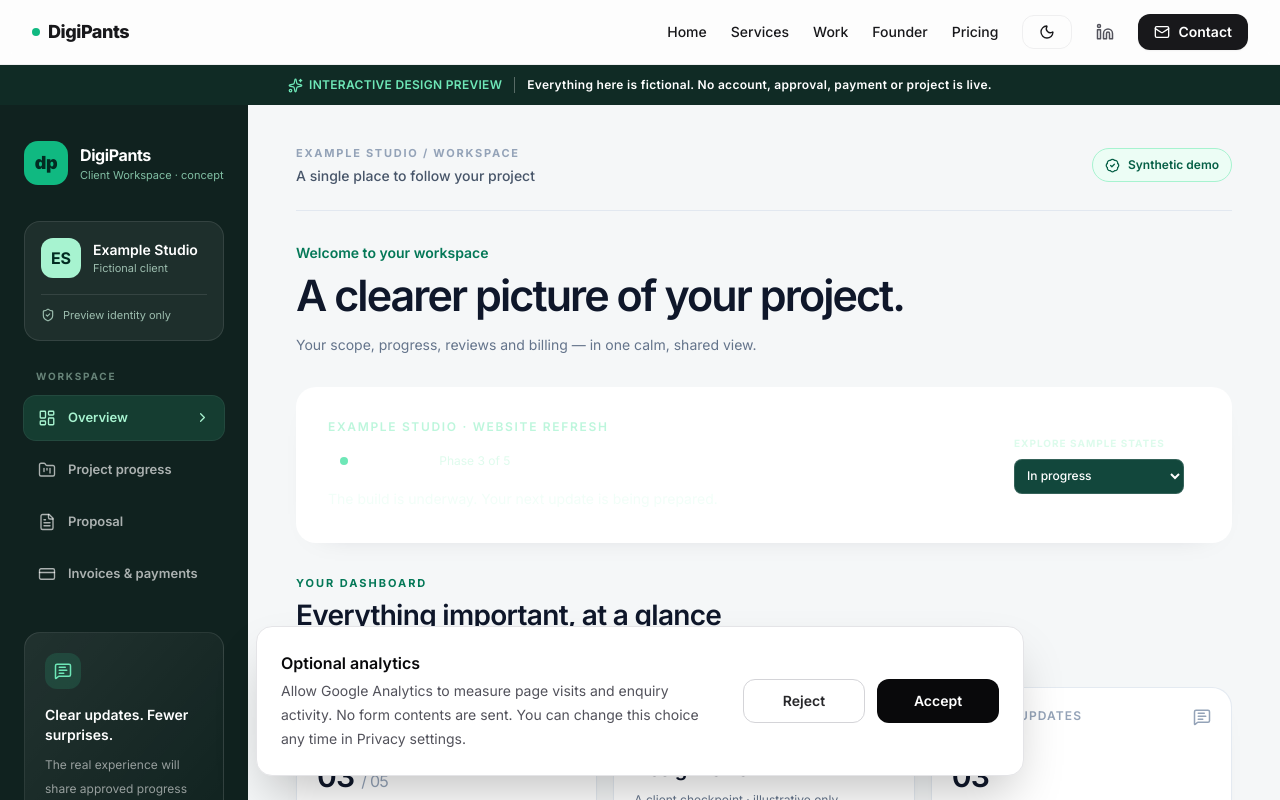
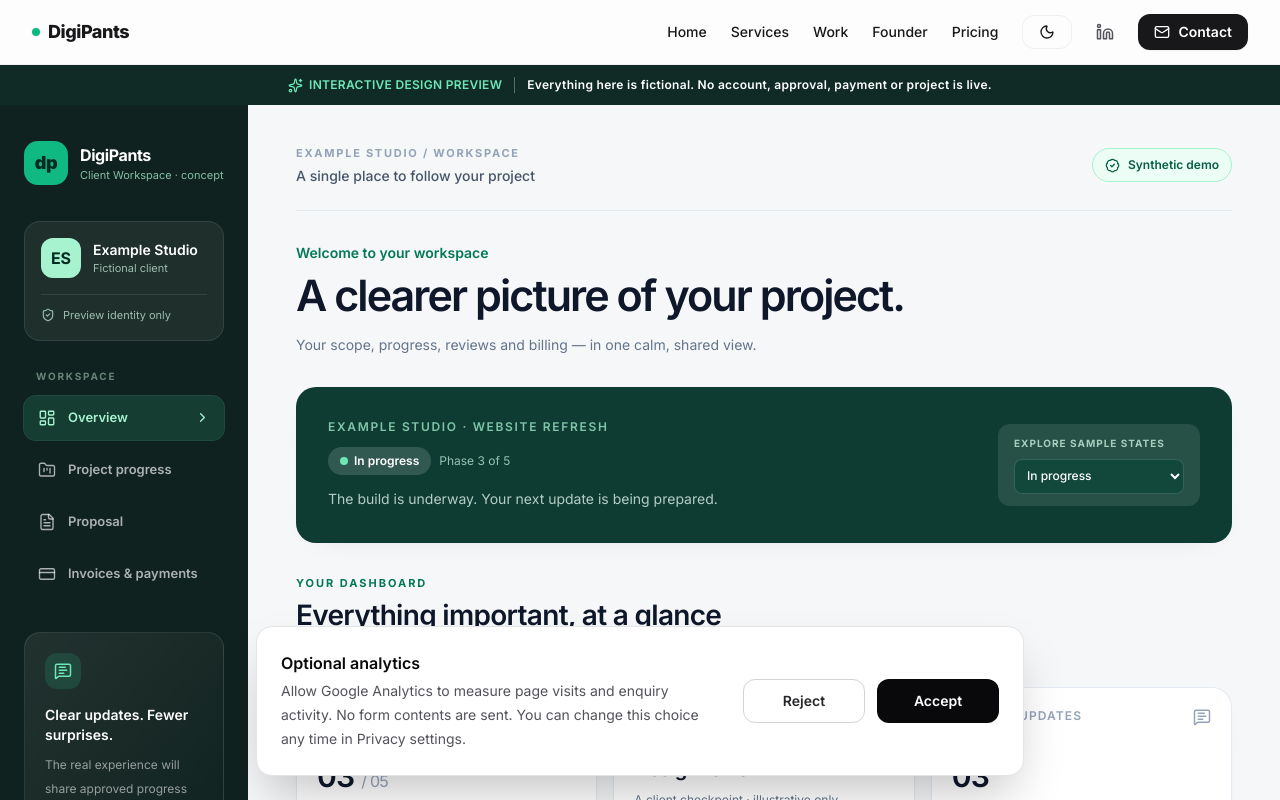
Before and after one commit to digipants/digipants-next, a Next.js app: page /workspace-preview in a window 1280 px wide. Shown: the top 800 px of the page. Built offline with nearby package versions, Linux system fonts and the light colour scheme.

Commit message:
fix(preview): avoid nested main landmark and keep hero contrast consistent

```diff
--- a/app/workspace-preview/WorkspacePreview.tsx
+++ b/app/workspace-preview/WorkspacePreview.tsx
@@ -5,7 +5,7 @@ import {
   ArrowRight, ArrowUpRight, BadgeCheck, CalendarDays, Check, CheckCircle2,
   ChevronRight, CircleHelp, Clock3, CreditCard, FileCheck2, FileText,
   FolderKanban, LayoutDashboard, LockKeyhole, MessageSquareText, Receipt,
-  ShieldCheck, Sparkles, WalletCards,
+  ShieldCheck, Sparkles,
 } from "lucide-react";
 
 type Section = "overview" | "progress" | "proposal" | "billing";
@@ -234,7 +234,7 @@ export default function WorkspacePreview() {
         </div>
         <p className="mt-7 hidden text-[11px] text-white/35 lg:block">Illustrative concept · not connected</p>
       </aside>
-      <main className="min-w-0 px-4 pb-16 pt-7 sm:px-7 lg:px-10 lg:pt-10 xl:px-12">
+      <div className="min-w-0 px-4 pb-16 pt-7 sm:px-7 lg:px-10 lg:pt-10 xl:px-12">
         <div className="flex flex-wrap items-center justify-between gap-3 border-b border-slate-200 pb-6 dark:border-slate-800">
           <div><p className="text-[11px] font-bold uppercase tracking-[.16em] text-slate-400">EXAMPLE STUDIO / WORKSPACE</p><p className="mt-1 text-sm font-medium text-slate-600 dark:text-slate-300">A single place to follow your project</p></div>
           <span className="inline-flex items-center gap-2 rounded-full border border-emerald-200 bg-emerald-50 px-3 py-2 text-xs font-semibold text-emerald-800 dark:border-emerald-800 dark:bg-emerald-950 dark:text-emerald-300"><BadgeCheck size={15}/> Synthetic demo</span>
@@ -242,7 +242,7 @@ export default function WorkspacePreview() {
         <div className="mt-8 flex flex-wrap items-start justify-between gap-5">
           <div><p className="text-sm font-semibold text-emerald-700 dark:text-emerald-300">Welcome to your workspace</p><h1 className="mt-2 max-w-2xl text-[30px] font-semibold leading-[1.12] tracking-[-.045em] text-slate-900 dark:text-white sm:text-[43px]">A clearer picture of your project.</h1><p className="mt-3 max-w-2xl text-sm leading-7 text-slate-500 dark:text-slate-400">Your scope, progress, reviews and billing — in one calm, shared view.</p></div>
         </div>
-        <Card className="mt-7 overflow-hidden !border-0 bg-[#0e3c32] p-6 text-white dark:bg-[#0e3c32] sm:p-8">
+        <Card className="mt-7 overflow-hidden !border-0 !bg-[#0e3c32] p-6 text-white sm:p-8">
           <div className="flex flex-col justify-between gap-5 sm:flex-row sm:items-center">
             <div><p className="text-xs font-semibold uppercase tracking-[.14em] text-emerald-200/75">Example Studio · website refresh</p><div className="mt-3 flex flex-wrap items-center gap-2"><span className="inline-flex items-center gap-1.5 rounded-full bg-white/15 px-3 py-1.5 text-xs font-semibold text-white"><span className="h-2 w-2 rounded-full bg-emerald-300"/>{status.title}</span><span className="text-xs text-emerald-100/70">Phase 3 of 5</span></div><p className="mt-3 max-w-xl text-sm leading-6 text-emerald-50/75">{status.note}</p></div>
             <div className="shrink-0 rounded-xl bg-white/10 px-4 py-3"><label htmlFor="preview-scenario" className="mb-2 block text-[10px] font-bold uppercase tracking-widest text-emerald-100/75">Explore sample states</label><select id="preview-scenario" value={scenario} onChange={e => setScenario(e.target.value as Scenario)} className="w-full rounded-lg border border-white/15 bg-[#12473c] px-2 py-2 text-xs font-medium text-white focus-visible:outline focus-visible:outline-2 focus-visible:outline-emerald-200"><option value="on-track">In progress</option><option value="awaiting-review">Awaiting client review</option><option value="delayed">Schedule under review</option></select></div>
@@ -255,7 +255,7 @@ export default function WorkspacePreview() {
           {section === "billing" && <Billing/>}
         </div>
         <footer className="mt-12 flex flex-wrap items-center justify-between gap-3 border-t border-slate-200 pt-6 text-[11px] leading-5 text-slate-500 dark:border-slate-800 dark:text-slate-400"><span>© DigiPants · Illustrative Client Workspace preview</span><span className="inline-flex items-center gap-1.5"><LockKeyhole size={13}/> No real data, authentication or payments</span></footer>
-      </main>
+      </div>
     </div>
   </div>;
 }
```
